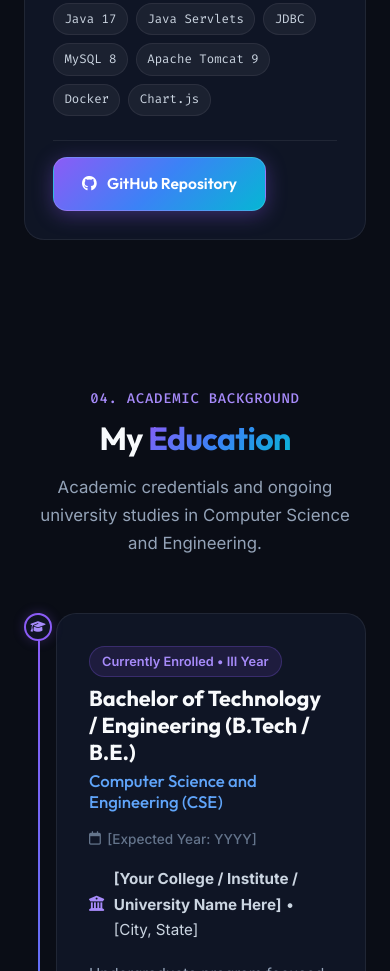
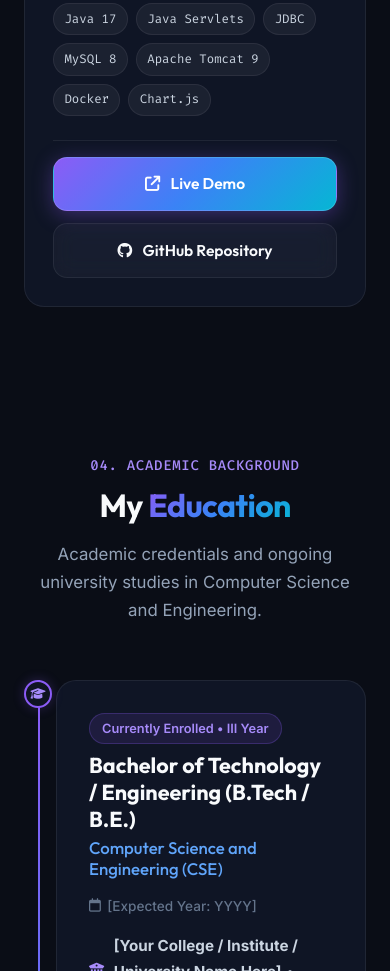
Before and after one commit to 24p61a0553/Srinivasportfolio, a plain HTML site: page index.html in a window 390 px wide. Shown: the part 7687-8658 px from the top of the page. Drawn offline with Linux system fonts and the light colour scheme.

Commit message:
feat: add live demo link for Personal Expense Tracker

```diff
--- a/index.html
+++ b/index.html
@@ -548,7 +548,11 @@
 
               <!-- Project Action Links -->
               <div class="project-card__actions">
-                <a href="https://github.com/24p61a0553/personalexpensetracker" target="_blank" rel="noopener noreferrer" class="btn btn--primary" aria-label="View Personal Expense Tracker source code on GitHub">
+                <a href="https://personalexpensetracker-ir54.onrender.com/" target="_blank" rel="noopener noreferrer" class="btn btn--primary" aria-label="Open Personal Expense Tracker Live Demo">
+                  <i class="fa-solid fa-arrow-up-right-from-square"></i>
+                  <span>Live Demo</span>
+                </a>
+                <a href="https://github.com/24p61a0553/personalexpensetracker" target="_blank" rel="noopener noreferrer" class="btn btn--outline" aria-label="View Personal Expense Tracker source code on GitHub">
                   <i class="fa-brands fa-github"></i>
                   <span>GitHub Repository</span>
                 </a>
--- a/style.css
+++ b/style.css
@@ -2071,7 +2071,8 @@ button {
   .chip--2 { right: -10px; font-size: 0.75rem; padding: 0.45rem 0.75rem; }
   .chip--3 { bottom: -10px; left: 10%; font-size: 0.75rem; padding: 0.45rem 0.75rem; }
 
-  .hero__buttons .btn {
+  .hero__buttons .btn,
+  .project-card__actions .btn {
     width: 100%;
   }
 
```
Also changed, not shown: 1 other file.
